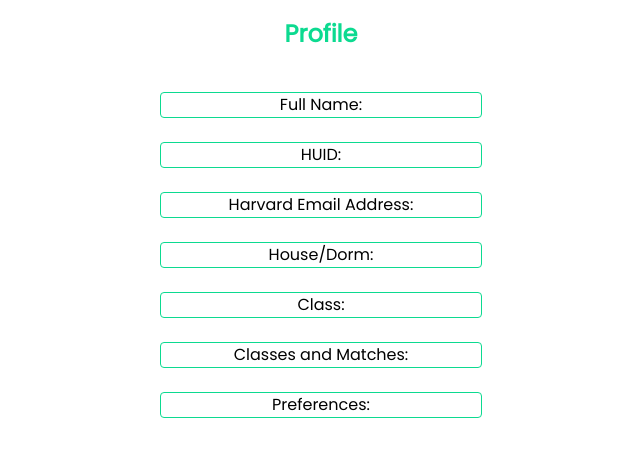
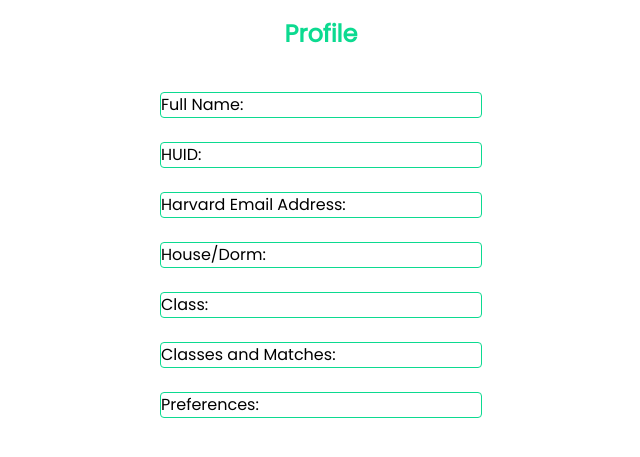
Before and after one commit to blangman/CS50-FINAL-TREES50, a Flask app: template webapp/templates/profile.html in a window 1280 px wide. Shown: the top 457 px of the page, without its empty margins (319-959 px from the left). Run offline with Flask 2, Linux system fonts and the light colour scheme; the template is opened without the code that fills it, so the values that code supplies are empty.

Commit message:
Andrew css + group1 changes

```diff
--- a/webapp/static/group1.css
+++ b/webapp/static/group1.css
@@ -31,6 +31,20 @@
     margin:0 auto;
 }
 
+h3 {
+    background-color: white;
+    border: 1px solid #0CDA90;
+    color: black;
+    font-weight: normal;
+    border-radius: 0.25rem;
+    font-size: 12pt;
+    line-height: 1.5;
+    width: 25%;
+    vertical-align: middle;
+    text-align: left;
+    margin:0 auto;
+}
+
 button {
     background-color: #0CDA90;
     color: #FFFFFF;
--- a/webapp/templates/profile.html
+++ b/webapp/templates/profile.html
@@ -8,13 +8,13 @@
     <body>
         <h1>Profile</h1><br>
 
-        <h2>Full Name:</h2><br>
-        <h2>HUID:</h2><br>
-        <h2>Harvard Email Address:</h2><br>
-        <h2>House/Dorm:</h2><br>
-        <h2>Class:</h2><br>
-        <h2>Classes and Matches:</h2><br>
-        <h2>Preferences:</h2><br>
+        <h3>Full Name:</h3><br>
+        <h3>HUID:</h3><br>
+        <h3>Harvard Email Address:</h3><br>
+        <h3>House/Dorm:</h3><br>
+        <h3>Class:</h3><br>
+        <h3>Classes and Matches:</h3><br>
+        <h3>Preferences:</h3><br>
 
     </body>
 </html>
```
